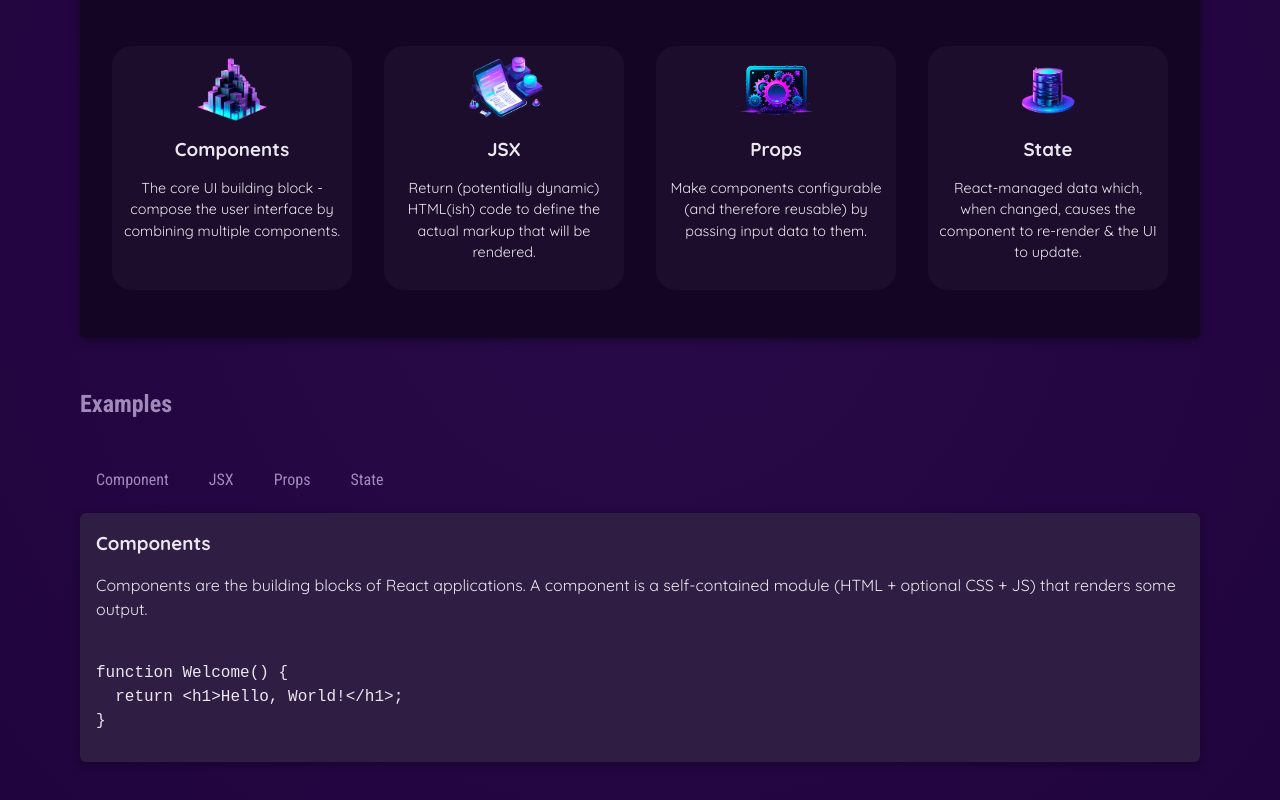
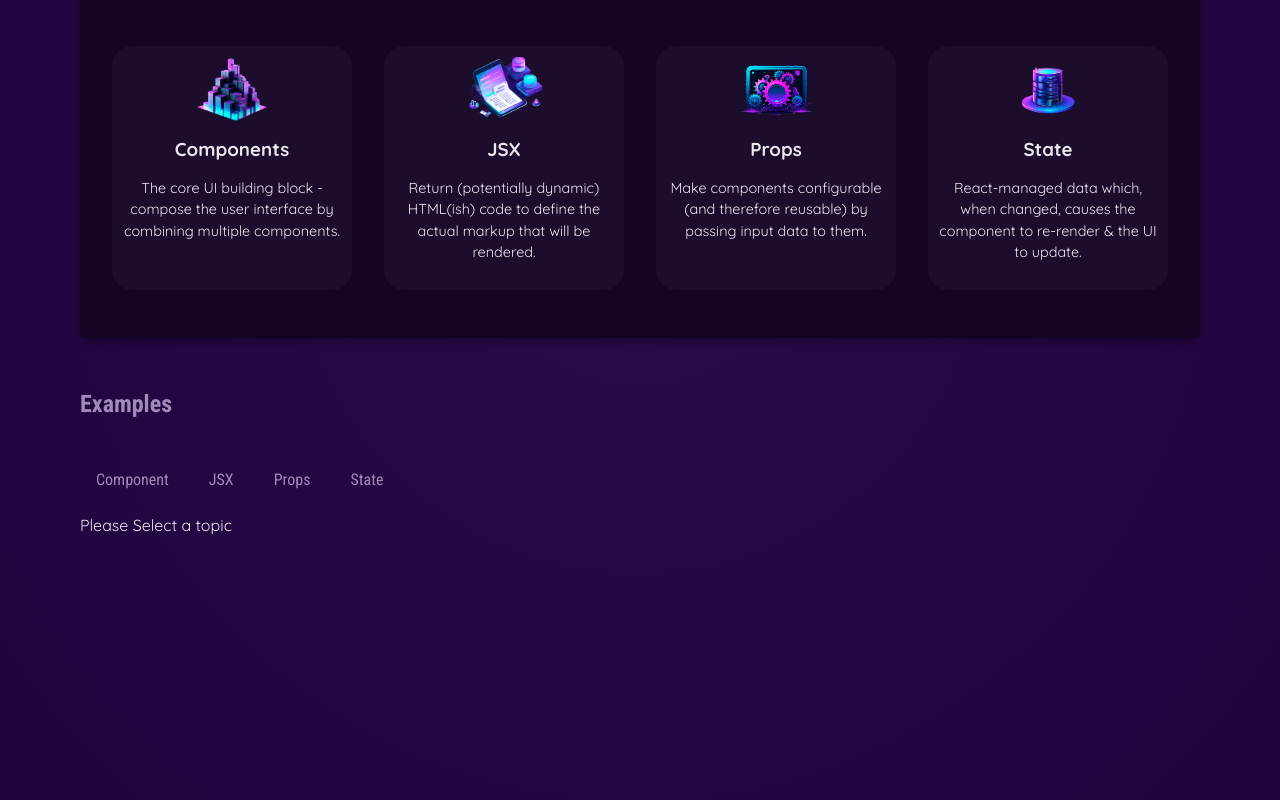
Before and after one commit to tanvir35web/React-Essential, a React (Vite) app: page / in a window 1280 px wide. Shown: the part 410-1210 px from the top of the page. Built offline with nearby package versions, Linux system fonts and the light colour scheme.

Commit message:
ternary condition added

```diff
--- a/src/App.jsx
+++ b/src/App.jsx
@@ -3,15 +3,14 @@ import Header from './Components/Header';
 import CoreComponent from './Components/CoreComponent';
 import TabButton from './Components/TabButton';
 import { useState } from 'react';
-import {EXAMPLES} from './data-with-examples'
+import {EXAMPLES} from './data-with-examples';
 
 function App() {
-  const [selectedTopic, setSelectedTopic] = useState('components');
+  const [selectedTopic, setSelectedTopic] = useState();
 
   function handleSelect(selectedButton) {
     //selected Button => 'component', 'jsx', 'props', 'state'
     setSelectedTopic(selectedButton);
-    console.log(selectedTopic);
   }
 
   return (
@@ -39,13 +38,16 @@ function App() {
         <section id='examples'>
           <h2>Examples</h2>
           <menu>
-            <TabButton onSelect={() => handleSelect('component')}>Component</TabButton>
+            <TabButton onSelect={() => handleSelect('components')}>Component</TabButton>
             <TabButton onSelect={() => handleSelect('jsx')}>JSX</TabButton>
             <TabButton onSelect={() => handleSelect('props')}>Props</TabButton>
             <TabButton onSelect={() => handleSelect('state')}>State</TabButton>
           </menu>
 
-          <div id='tab-content'>
+    {/* Conditionally check first with ternary operator */}
+
+         {!selectedTopic ? (<p> Please Select a topic </p>) :
+         ( <div id='tab-content'>
             <h3>{EXAMPLES[selectedTopic].title}</h3>
             <p>{EXAMPLES[selectedTopic].description}</p>
             <pre>
@@ -53,7 +55,8 @@ function App() {
               {EXAMPLES[selectedTopic].code}
               </code>
             </pre>
-          </div>
+          </div> )}
+
         </section>
       </main>
     </div>
```
